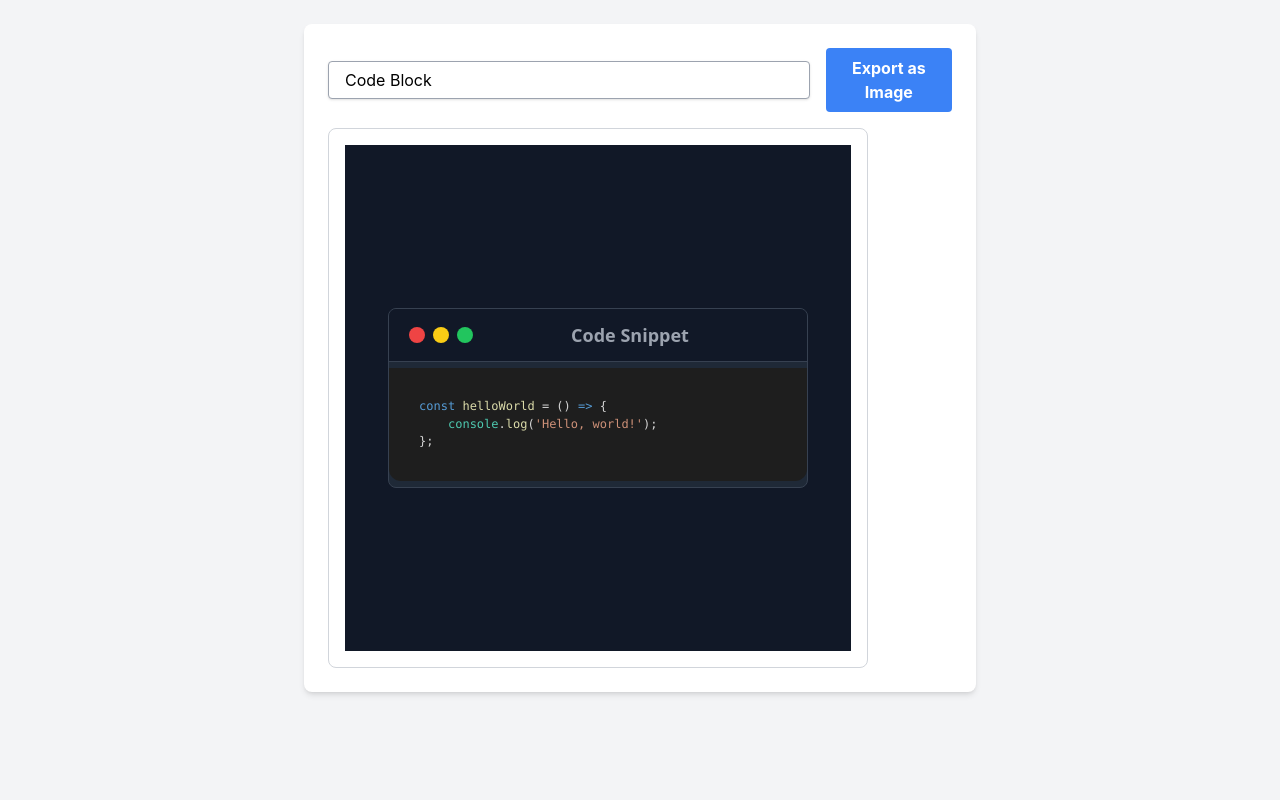
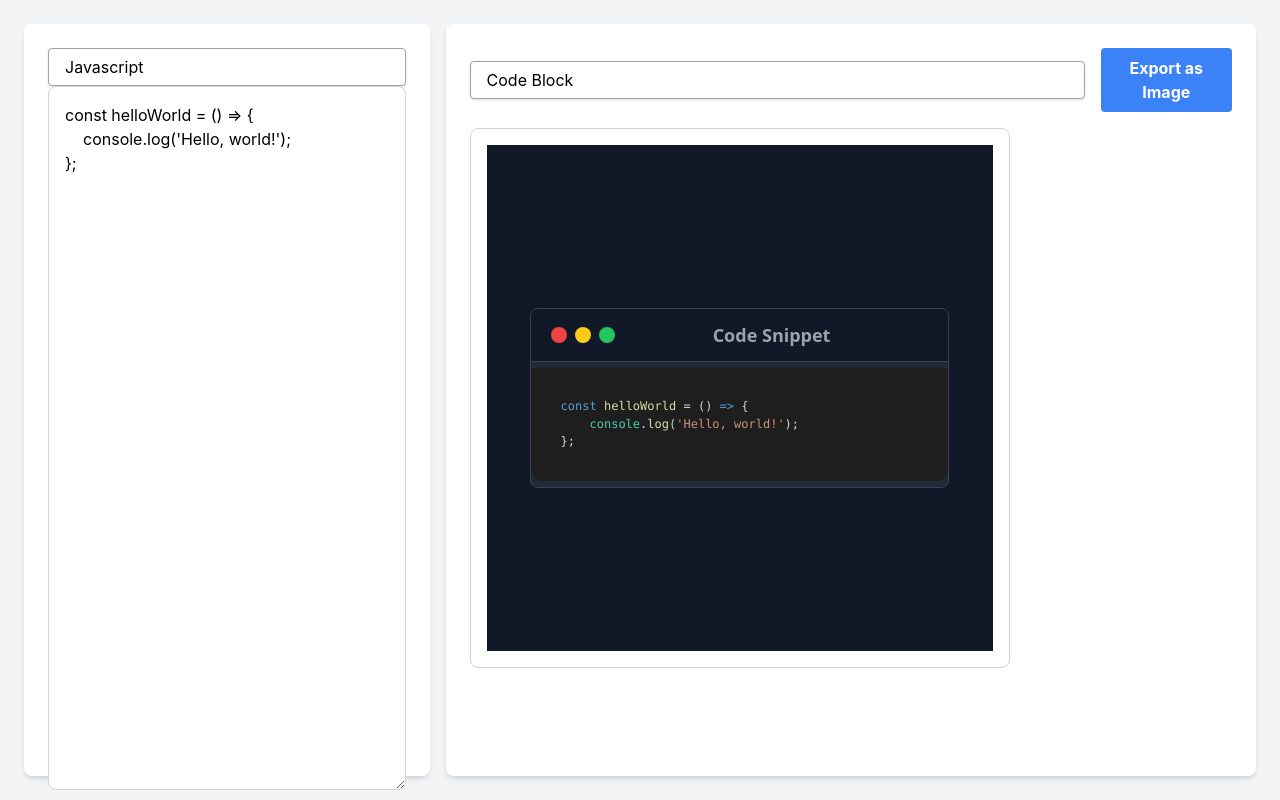
Before and after one commit to ehsandevs/social-post-creator, a React (Create React App) app: page /instagram in a window 1280 px wide. Built offline with nearby package versions, Linux system fonts and the light colour scheme.

Commit message:
refactor InstagramPost component to add code input and language selection functionality

```diff
--- a/src/Pages/Instagram.js
+++ b/src/Pages/Instagram.js
@@ -8,12 +8,12 @@ const postTypes = {
     codeBlock: CodeBlockPost,
 };
 
-const exampleCode = `const helloWorld = () => {
-    console.log('Hello, world!');
-};`;
-
 function InstagramPost() {
     const [selectedPostType, setSelectedPostType] = useState('codeBlock');
+    const [code, setCode] = useState(`const helloWorld = () => {
+    console.log('Hello, world!');
+};`);
+    const [lang, setLang] = useState('javascript');
     const PostComponent = postTypes[selectedPostType];
     const postRef = useRef();
 
@@ -39,8 +39,27 @@ function InstagramPost() {
     };
 
     return (
-        <div className="InstagramPost p-6 bg-gray-100 min-h-screen flex flex-col items-center">
-            <div className="w-full max-w-2xl bg-white rounded-lg shadow-md p-6">
+        <div className="InstagramPost p-6 bg-gray-100 min-h-screen flex">
+            {/* Left Panel for Code Input */}
+            <div className="w-1/3 bg-white rounded-lg shadow-md p-6 mr-4">
+                <select
+                    className="block appearance-none w-full bg-white border border-gray-400 hover:border-gray-500 px-4 py-2 pr-8 rounded shadow leading-tight focus:outline-none focus:shadow-outline"
+                    onChange={(e) => setLang(e.target.value)}
+                    value={lang}
+                >
+                    <option value="javascript">Javascript</option>
+                    <option value="php">PHP</option>
+                    {/* Add other options here */}
+                </select>
+                <textarea
+                    className="w-full h-full border border-gray-300 p-4 rounded-lg"
+                    value={code}
+                    onChange={(e) => setCode(e.target.value)}
+                    placeholder="Type your code here..."
+                />
+            </div>
+            {/* Right Panel for Post Preview and Export */}
+            <div className="w-2/3 bg-white rounded-lg shadow-md p-6">
                 <div className="flex justify-between items-center mb-4">
                     <select
                         className="block appearance-none w-full bg-white border border-gray-400 hover:border-gray-500 px-4 py-2 pr-8 rounded shadow leading-tight focus:outline-none focus:shadow-outline"
@@ -68,11 +87,11 @@ function InstagramPost() {
                         position: 'relative',
                     }}
                 >
-                    <PostComponent code={exampleCode} language="javascript" />
+                    <PostComponent code={code} language={lang} />
                 </div>
                 {/* Hidden Export Version */}
                 <div className="hidden">
-                    <PostComponent ref={postRef} code={exampleCode} language="javascript" isExport />
+                    <PostComponent ref={postRef} code={code} language={lang} isExport />
                 </div>
             </div>
         </div>
```
